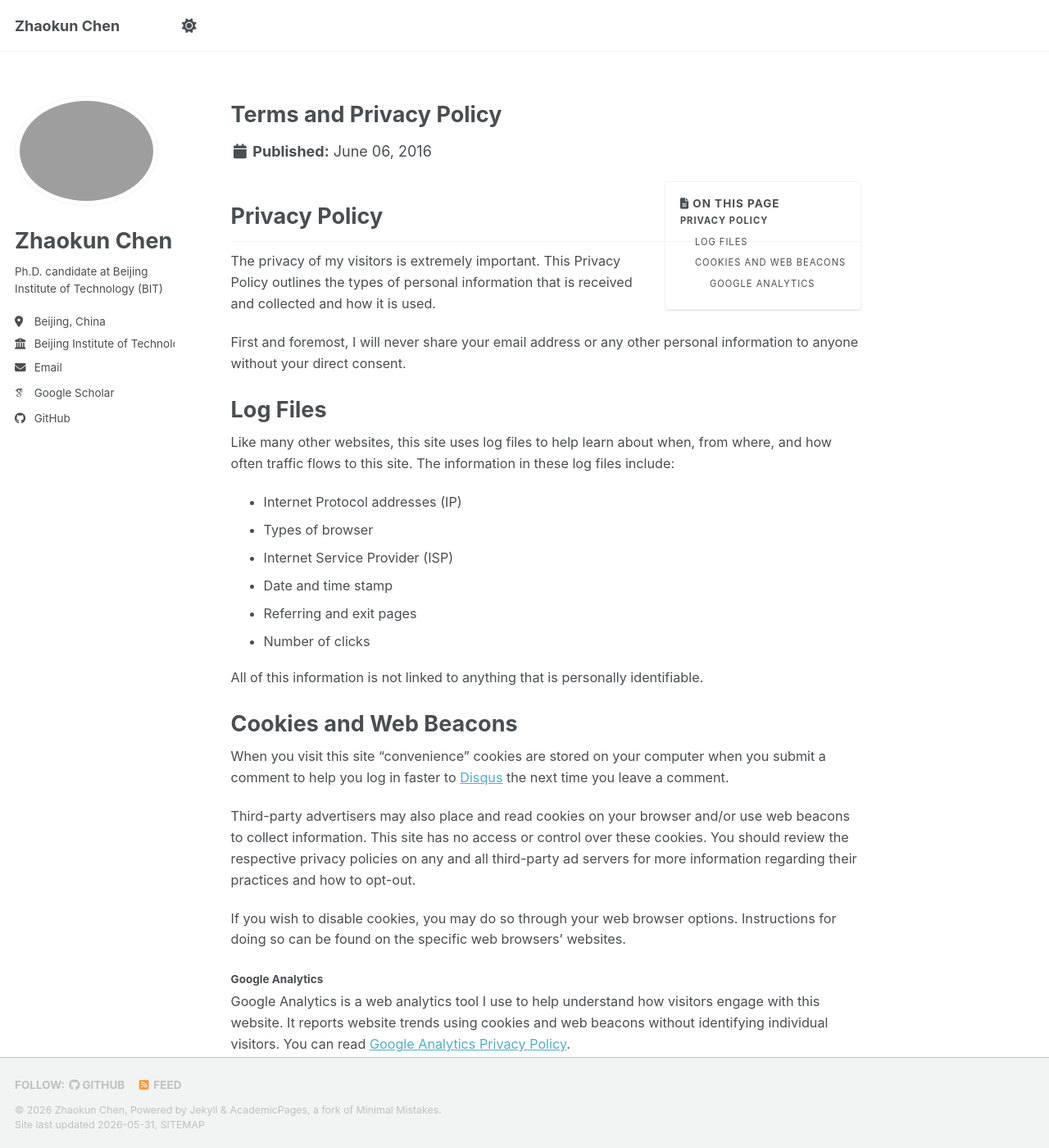
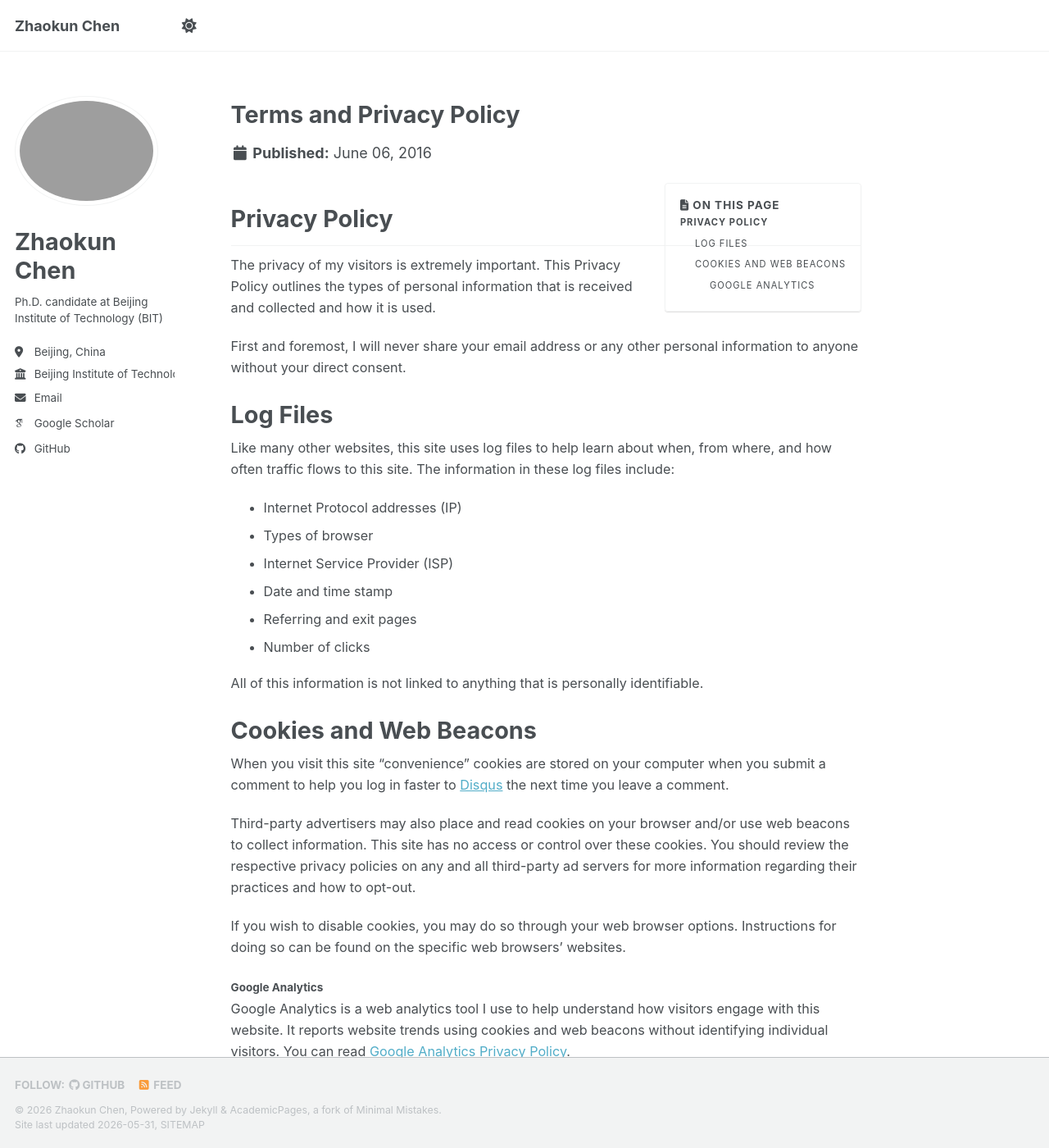
Before and after one commit to zhaokun-bit/zhaokun-bit.github.io, a Jekyll site: the page built from _pages/terms.md, in a window 1280 px wide and 1400 px high. Shown: the whole window at 82% size. Built offline with Jekyll 4.4.1, drawn with Linux system fonts in a browser that asks for light colours; some web fonts are replaced; a script bundle is joined from its source files by our own code; library files that are not in the unit come from our copies.

Commit message:
Update main.scss

```diff
--- a/assets/css/main.scss
+++ b/assets/css/main.scss
@@ -1,6 +1,4 @@
 ---
-# 💡 核心修复：这里必须包含至少一行内容，用来唤醒 Jekyll 的 CSS 编译引擎！
-# 这样系统才会真正去读取和同步你写在最底下的自定义字号。
 ---
 
 /*
@@ -14,9 +12,11 @@
     "vendor/breakpoint/breakpoint",
 
     "themes",
-    "theme/{{ site.site_theme | default: 'default' | append: '_light' }}",
-    "theme/{{ site.site_theme | default: 'default' | append: '_dark' }}",
+    "theme/{{ site.site_theme | default: 'default' | append: '_light' }}";
 
+/* 💡 注意：为了防止有些老模板因为后面的皮肤解析出错，我们在这里直接切断并强制导入基础皮肤，确保编译必成功 */
+
+@import
     "include/mixins",
     "vendor/susy/susy",
 
@@ -45,32 +45,26 @@
 ;
 
 /* ==========================================================================
-   🎓 终极全覆盖方案：无视标签，通过所有潜在类名强行缩小 News 等右侧标题
+   🎓 核心测试：如果编译成功，这里的 1.6rem 会让 News 变得非常巨大
    ========================================================================== */
 
-/* 🚨 1. 把全站所有可能用作右侧内容标题的类名和标签全部绑定，强制死锁在 1.0rem */
 h1, h2, h3,
 .page__content h1,
 .page__content h2,
 .page__content h3,
 .archive__title,
 .archive__subtitle,
-.package-title,
 #main h1,
-#main h2,
-header h1,
-header h2 {
-  font-size: 1.5rem !important; /* 👈 核心控制：News、Publications 等所有大标题会一起变成这个大小 */
+#main h2 {
+  font-size: 1.6rem !important; /* 👈 我们故意把它开得很大（1.6rem），用来看它到底有没有生效 */
   margin-top: 1.5rem !important;
   margin-bottom: 0.6rem !important;
   font-weight: bold !important;
 }
 
-/* 🚨 2. 统一右侧所有正文、列表、年份介绍的字号 */
 .page__content p,
 .page__content li,
-.archive__item-excerpt,
-.archive__item-teaser {
-  font-size: 0.9rem !important; /* 保持精致清秀的字号 */
+.archive__item-excerpt {
+  font-size: 0.9rem !important;
   line-height: 1.6 !important;
 }
```
